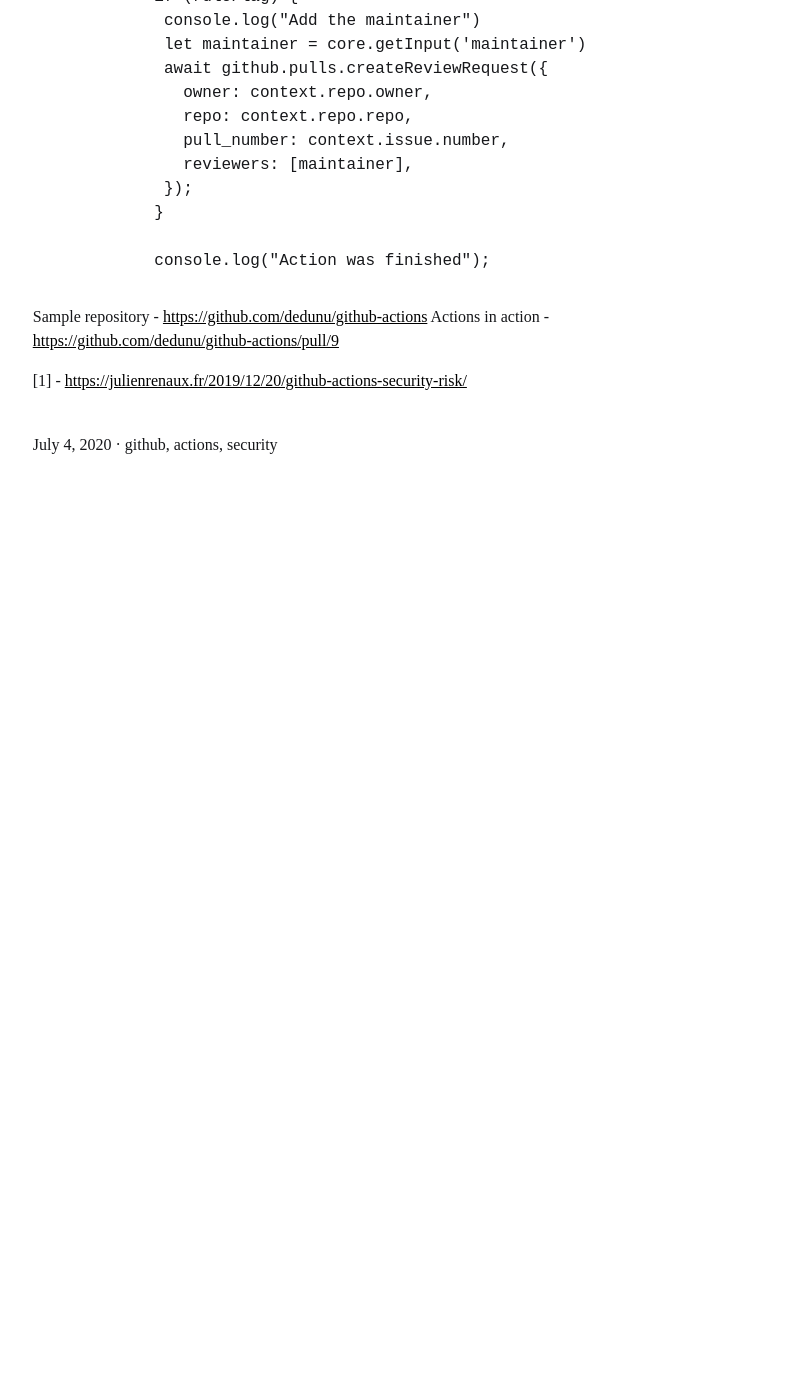
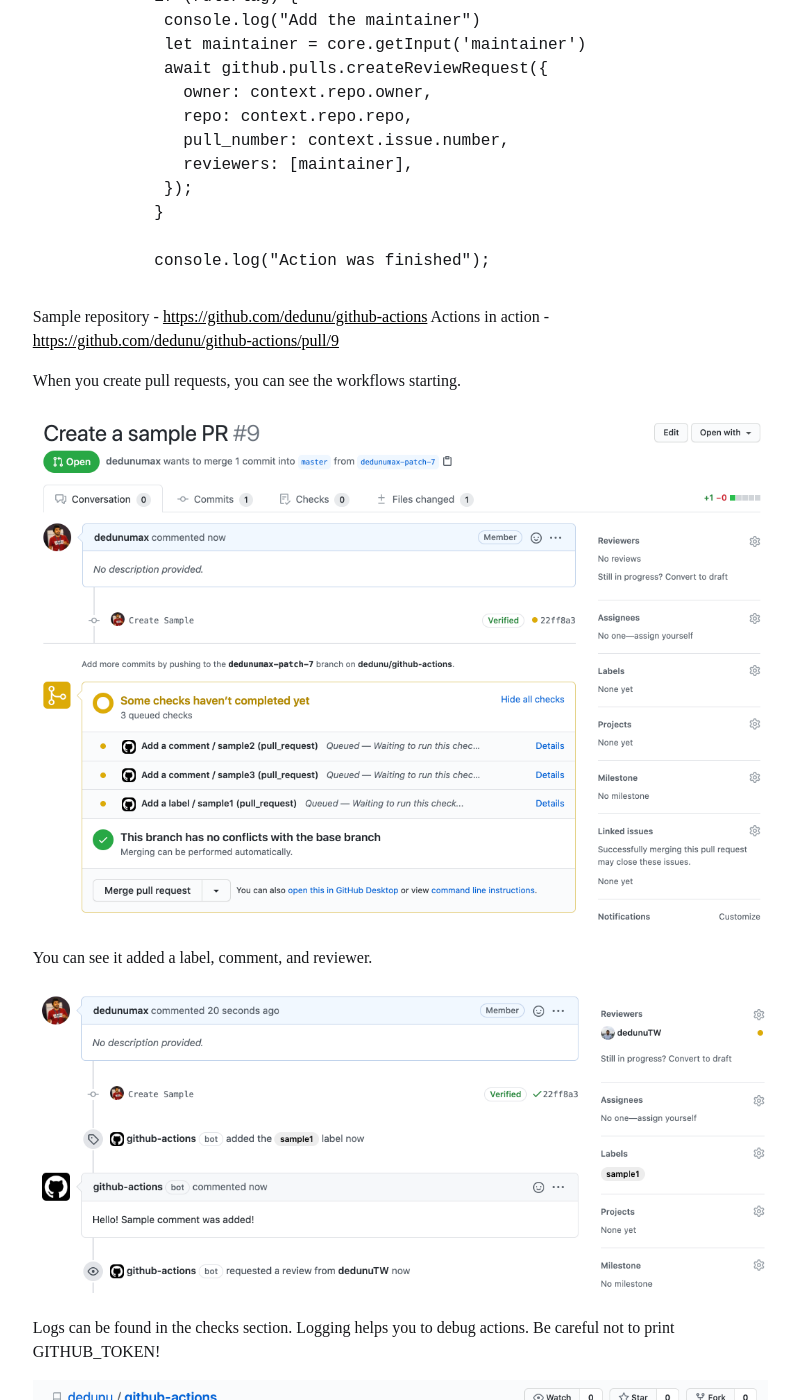
Before and after one commit to dedunu/dedunu.github.io, a Jekyll site: the page built from _posts/2020-07-04-github-actions-for-private-repositories.md, in a window 1280 px wide and 1400 px high, scrolled down 1934 px. Shown: the whole window, without its empty margins (320-1116 px from the left). Built offline with Jekyll 4.4.1, drawn with Linux system fonts in a browser that asks for light colours; some web fonts are replaced; before the commit the page ends 2487 px from its top, so only the background shows below that.

Commit message:
Update 2020-07-04-github-actions-for-private-repositories.md

```diff
--- a/_posts/2020-07-04-github-actions-for-private-repositories.md
+++ b/_posts/2020-07-04-github-actions-for-private-repositories.md
@@ -100,4 +100,16 @@
 Sample repository - <https://github.com/dedunu/github-actions>
 Actions in action - <https://github.com/dedunu/github-actions/pull/9>
 
+When you create pull requests, you can see the workflows starting.
+
+![](/assets/4.png)
+
+You can see it added a label, comment, and reviewer.
+
+![](/assets/5.png)
+
+Logs can be found in the checks section. Logging helps you to debug actions. Be careful not to print GITHUB_TOKEN!
+
+![](/assets/6.png)
+
 [1] - <https://julienrenaux.fr/2019/12/20/github-actions-security-risk/>
```
